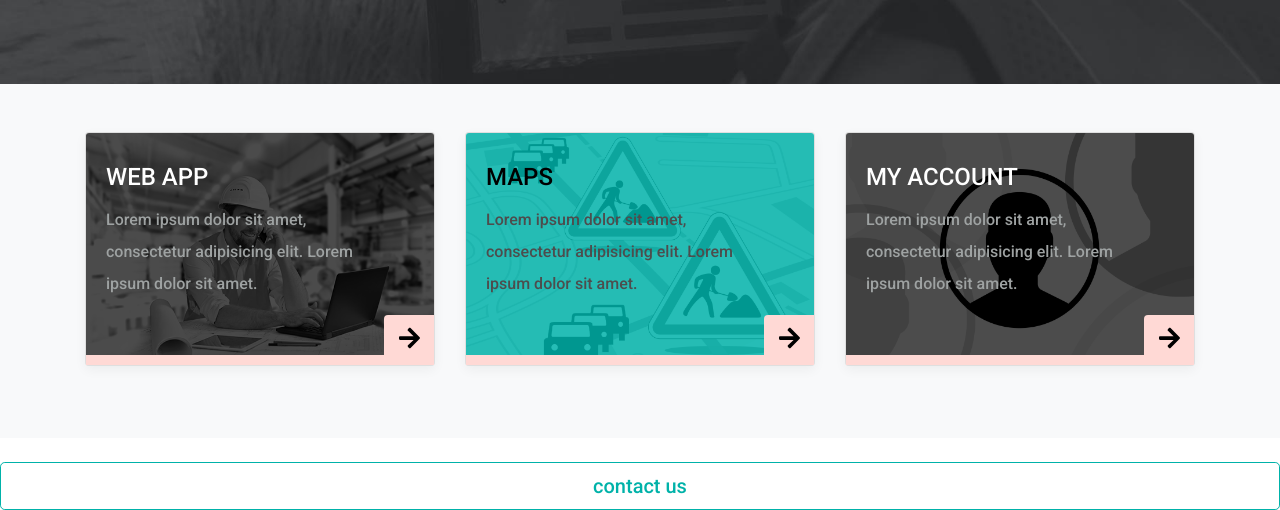
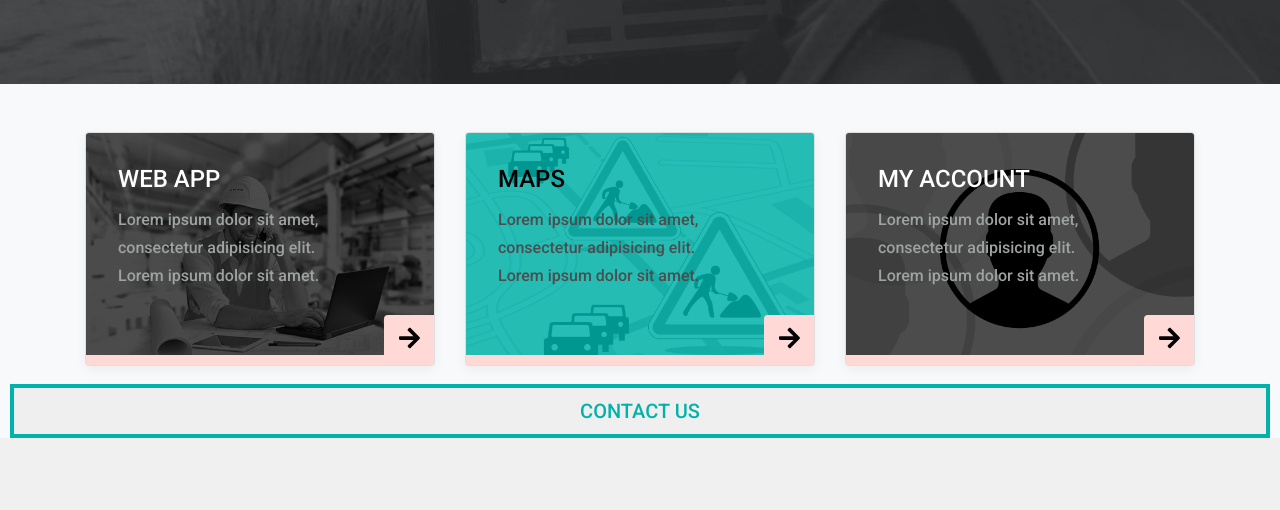
Before and after one commit to codeThaGlobe/bs4starter, a website: page src/index.html in a window 1280 px wide. Shown: the part 352-862 px from the top of the page. After the commit the page ends 814 px from the top, so only its background shows below. Drawn offline with nearby package versions, Linux system fonts and the light colour scheme; files that its build step writes are made by us from their sources.

Commit message:
Fix CO text for screen sizes. Fix BG color. Add CO arroe button.

```diff
--- a/src/sass/main.scss
+++ b/src/sass/main.scss
@@ -7,6 +7,7 @@ html,
 body {
 	font-family: 'Roboto', sans-serif;
 	font-weight: 500;
+	background: #f0f0f0;
 }
 
 .navbar-light {
@@ -73,6 +74,11 @@ body {
 		width: 200px;
 	}
 }
+/* CARDS / CALLOUT LINK BOXES */
+.card {
+	max-width: 375px;
+	margin: auto;
+}
 
 .line-bottom {
 	background: $primary;
@@ -85,20 +91,23 @@ body {
 
 .card-img-overlay {
 	padding: 30px 20px 20px 20px;
-}
-
-.co-button {
-	background: $primary;
-	width: 50px;
-	height: 50px;
-	position: absolute;
-	bottom: 0;
-	right: 0;
-	color: black;
-	font-size: 1.5rem;
-	text-transform: uppercase;
-	font-weight: bold;
-	line-height: 2em;
+	@media (min-width: 375px) {
+		padding: 40px 60px 20px 30px;
+	}
+	@media (min-width: 425px) {
+		padding: 40px 60px 20px 40px;
+	}
+	@media (min-width: 460px) {
+		padding: 50px 60px 20px 40px;
+	}
+	@media (min-width: 575px) {
+		padding-top: 3rem;
+		padding-left: 3rem;
+	}
+	@media (min-width: 768px) {
+		padding-top: 2rem;
+		padding-left: 2rem;
+	}
 }
 
 .card-title {
@@ -109,6 +118,17 @@ body {
 .card-text {
 	line-height: 2em;
 	width: 85%;
+	@media (min-width: 425px) {
+		width: 94%;
+	}
+	@media (min-width: 768px) {
+		font-size: 0.85em;
+		line-height: 1.75em;
+	}
+	@media (min-width: 1200px) {
+		font-size: 1em;
+		line-height: 1.75em;
+	}
 }
 
 .card-light {
@@ -128,9 +148,38 @@ body {
 		color: #9ea2a2;
 	}
 }
+.co-button {
+	background: $primary;
+	width: 50px;
+	height: 50px;
+	position: absolute;
+	bottom: 0;
+	right: 0;
+	color: black;
+	font-size: 1.5rem;
+	text-transform: uppercase;
+	font-weight: bold;
+	line-height: 2em;
+}
+/* contact us button */
+
+.contact-us {
+	padding: 10px;
+	position: fixed;
+	bottom: 0px;
+	width: 100%;
+}
+
+.btn-outline-secondary {
+	color: $secondary;
+	border: 4px solid $secondary;
+	text-transform: uppercase;
+	border-radius: 0;
+	background: #efefef;
+}
 
 footer {
 	background-color: #4d4d4d;
-	padding-top: 2rem;
+	padding-top: 1.8rem;
 	color: #fff;
 }
```
